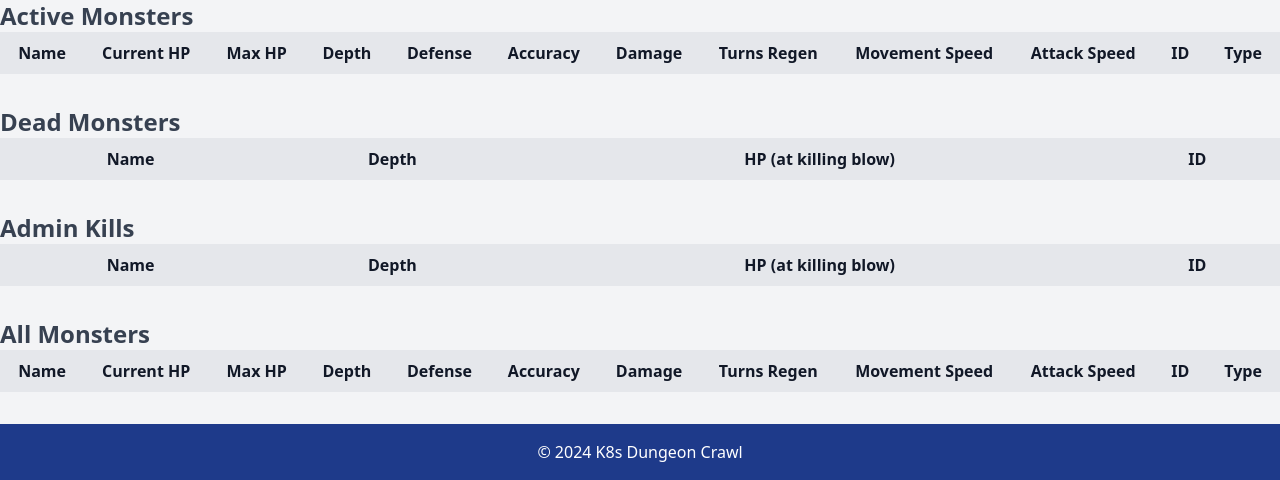
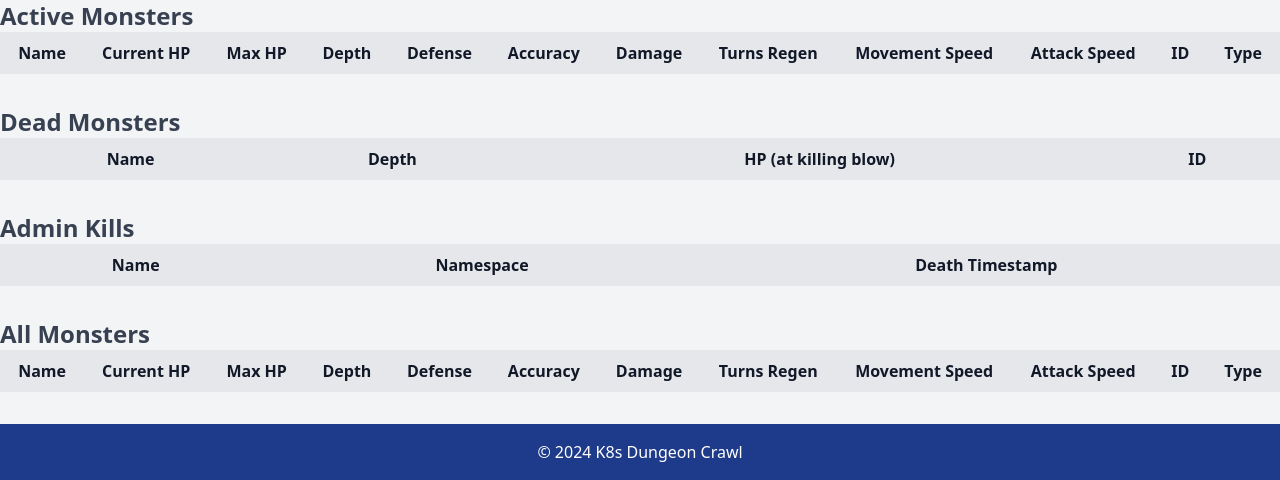
Before and after one commit to schaeferka/k8s-dungeon-crawl, a Flask app: page /monsters/ in a window 1280 px wide. Shown: the part 322-802 px from the top of the page. Run offline with Flask 3, Linux system fonts and the light colour scheme; data that the repository does not hold is empty.

Commit message:
changed data layout for admin kills table

```diff
--- a/portal/app/templates/monsters.html
+++ b/portal/app/templates/monsters.html
@@ -83,9 +83,8 @@
                 <thead class="bg-gray-200">
                     <tr>
                         <th class="border px-4 py-2">Name</th>
-                        <th class="border px-4 py-2">Depth</th>
-                        <th class="border px-4 py-2">HP (at killing blow)</th>
-                        <th class="border px-4 py-2">ID</th>
+                        <th class="border px-4 py-2">Namespace</th>
+                        <th class="border px-4 py-2">Death Timestamp</th>
                     </tr>
                 </thead>
                 <tbody id="admin-kills-body">
```
